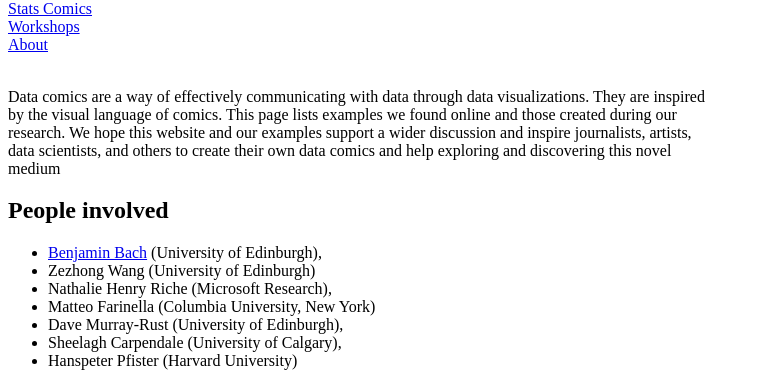
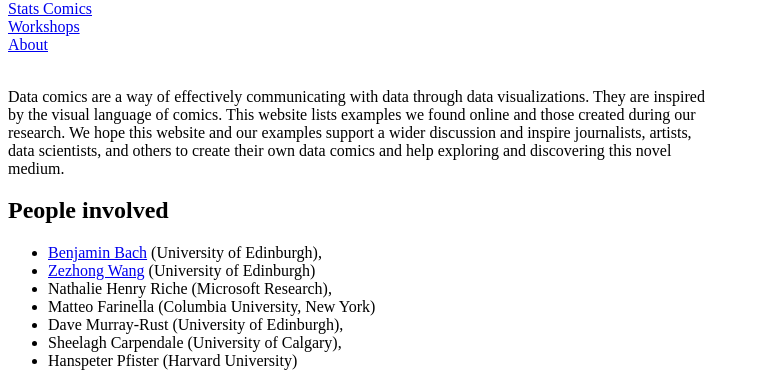
Before and after one commit to datacomics/datacomics.github.io, a Jekyll site: the page built from about.md, in a window 1280 px wide. Shown: the part 268-640 px from the top of the page, without its empty margins (0-760 px from the left). Built offline with Jekyll 4.4.1, drawn with Linux system fonts in a browser that asks for light colours; our own code applies the rules of GitHub Pages for plain Markdown files; a script that is not in the unit is left out.

Commit message:
Update about.md

```diff
--- a/about.md
+++ b/about.md
@@ -1,10 +1,10 @@
-Data comics are a way of effectively communicating with data through data visualizations. They are inspired by the visual language of comics. This page lists examples we found online and those created during our research. We hope this website and our examples support a wider discussion and inspire journalists, artists, data scientists, and others to create their own data comics and help exploring and discovering this novel medium
+Data comics are a way of effectively communicating with data through data visualizations. They are inspired by the visual language of comics. This website lists examples we found online and those created during our research. We hope this website and our examples support a wider discussion and inspire journalists, artists, data scientists, and others to create their own data comics and help exploring and discovering this novel medium.
 
 
 # People involved
 
 * [Benjamin Bach](http://benjbach.me) (University of Edinburgh),
-* Zezhong Wang (University of Edinburgh)
+* [Zezhong Wang](https://zezhongwang.com/) (University of Edinburgh)
 * Nathalie Henry Riche (Microsoft Research),
 * Matteo Farinella (Columbia University, New York)
 * Dave Murray-Rust (University of Edinburgh),
```
